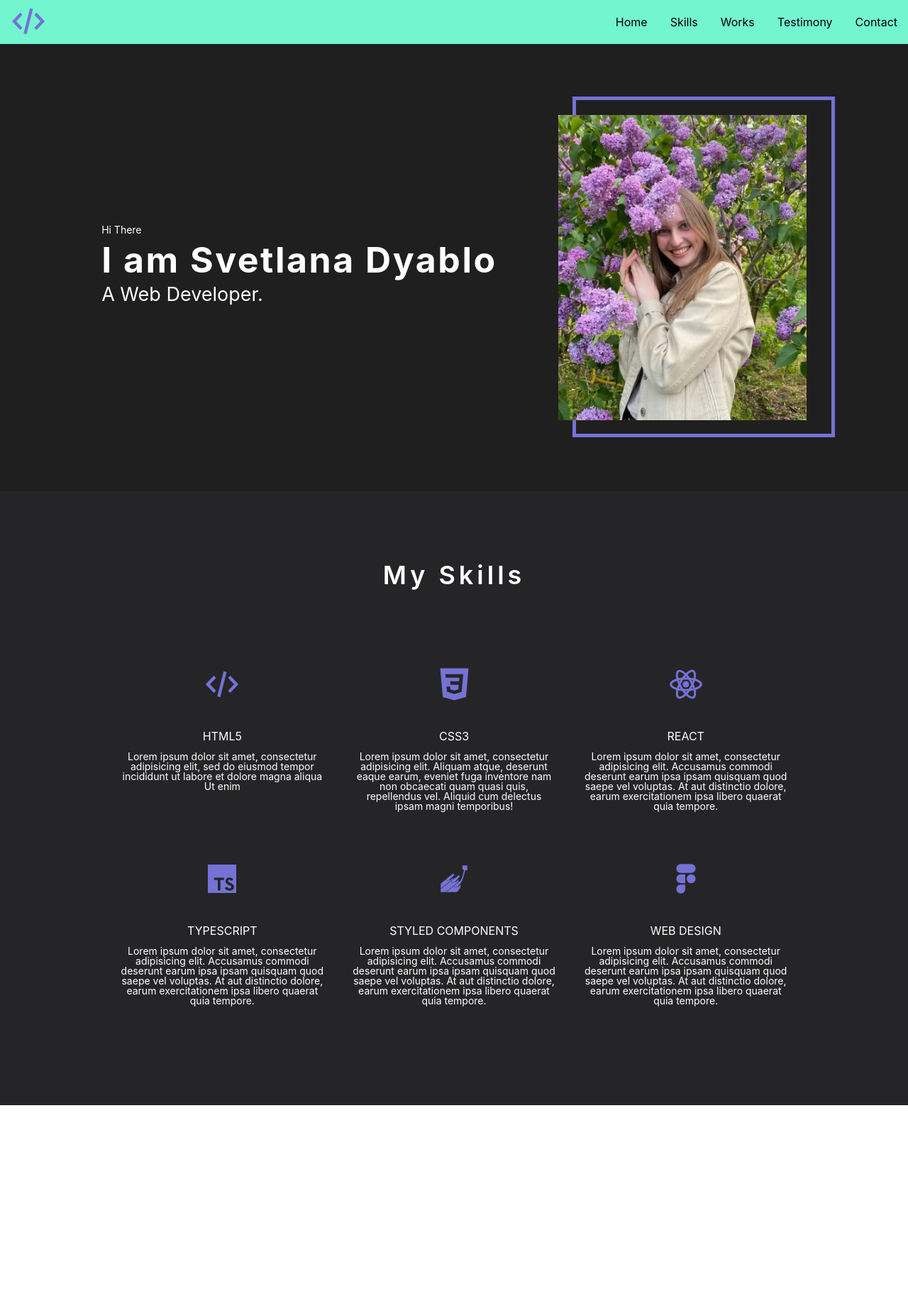
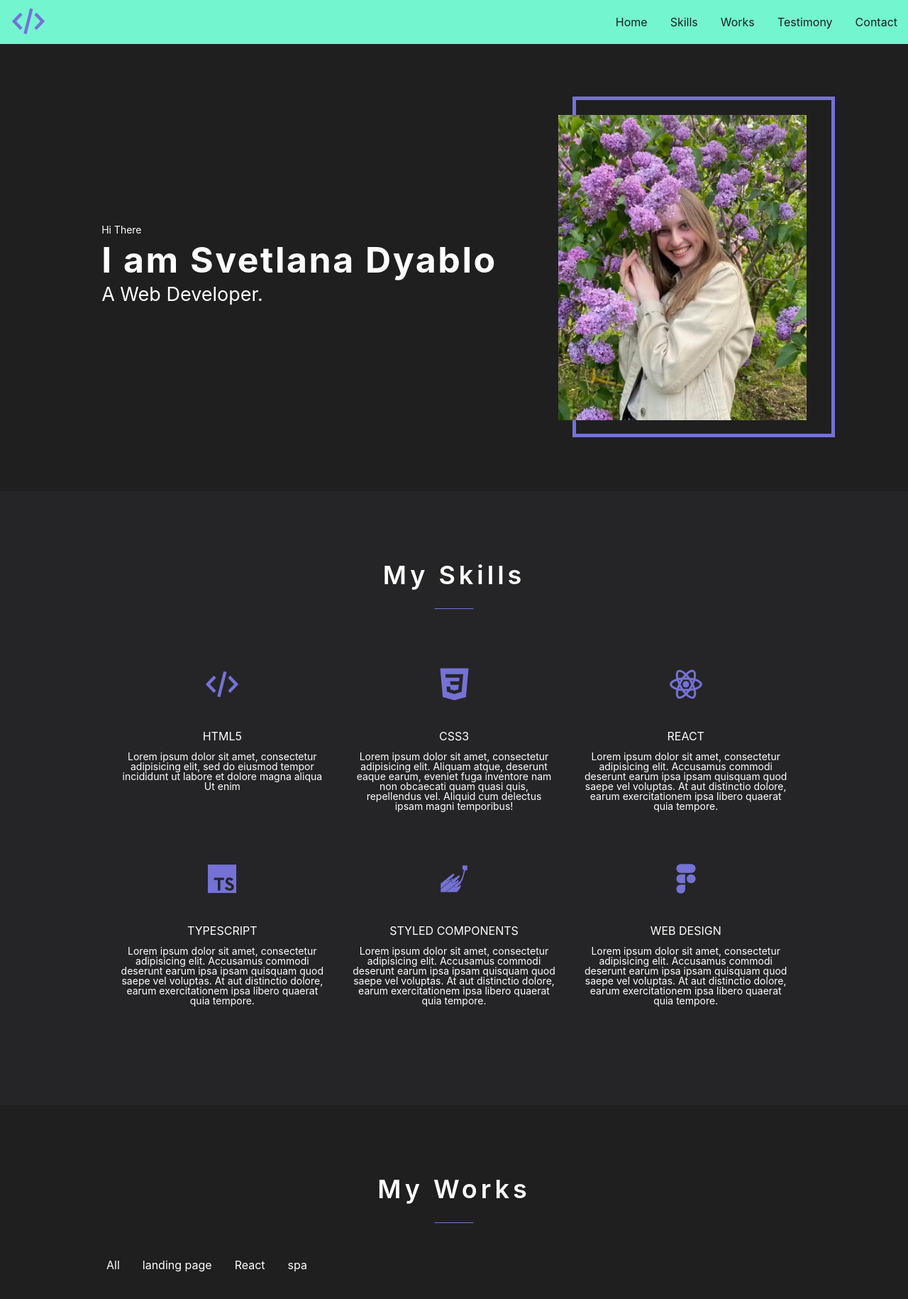
Before and after one commit to akach-dev/styled, a React (Create React App) app: page / in a window 1280 px wide. Shown: the top 1830 px of the page at 71% size. Before the commit the page ends 1557 px from the top, so only its background shows below. Built offline with nearby package versions, Linux system fonts and the light colour scheme.

Commit message:
update component Menu

```diff
--- a/src/App.tsx
+++ b/src/App.tsx
@@ -4,6 +4,7 @@ import {Header} from "./layout/header/Header";
 import {Hero} from "./layout/sections/hero/Hero";
 import {Wrapper} from "./components/Wrapper";
 import {Skills} from "./layout/sections/skills/Skills";
+import {Works} from "./layout/sections/works/Works";
 
 function App() {
   return (
@@ -12,8 +13,8 @@ function App() {
        <main>
          <Hero/>
          <Skills/>
+         <Works/>
        </main>
-
      </Wrapper>
 
   );
--- a/src/components/Title.tsx
+++ b/src/components/Title.tsx
@@ -6,5 +6,16 @@ export const Title = styled.h2`
   font-weight: 600;
   letter-spacing: 5px;
   text-align: center;
+  position: relative;
 
+  &::after {
+    content: '';
+    background-color: #7573D5;
+    position: absolute;
+    bottom: -0.83em;
+    left: 50%;
+    transform: translateX(-50%);
+    width: 55px;
+    height: 1px;
+  }
 `
--- a/src/components/menu/Menu.tsx
+++ b/src/components/menu/Menu.tsx
@@ -1,15 +1,20 @@
 import React from 'react';
 import styled from "styled-components";
 
-export const Menu = () => {
+type MenuPropsTypes = {
+  menuItems: string[]
+  color?: string
+}
+
+export const Menu = ({menuItems, color}: MenuPropsTypes) => {
   return (
-     <StyledMenu>
+     <StyledMenu color={color}>
        <ul>
-         <li><a href="">Home</a></li>
-         <li><a href="">Skills</a></li>
-         <li><a href="">Works</a></li>
-         <li><a href="">Testimony</a></li>
-         <li><a href="">Contact</a></li>
+         {
+           menuItems.map((menu, index) => (
+              <li key={index}><a href="">{menu}</a></li>
+           ))
+         }
        </ul>
      </StyledMenu>
   );
@@ -20,4 +25,8 @@ const StyledMenu = styled.nav`
     display: flex;
     column-gap: 2rem;
   }
+
+  li {
+    color: ${({color}) => color || 'rgba(31, 31, 32, 1)'}
+  }
 `
--- a/src/layout/header/Header.tsx
+++ b/src/layout/header/Header.tsx
@@ -3,11 +3,15 @@ import styled from "styled-components";
 import {Logo} from "../../components/logo/Logo";
 import {Menu} from "../../components/menu/Menu";
 
+const headerItems = [
+  'Home', 'Skills', 'Works', 'Testimony', 'Contact'
+]
+
 export const Header = () => {
   return (
      <StyledHeader>
        <Logo/>
-       <Menu/>
+       <Menu menuItems={headerItems}/>
      </StyledHeader>
   );
 };
--- /dev/null
+++ b/src/layout/sections/works/Works.tsx
@@ -0,0 +1,27 @@
+import React from 'react';
+import styled from "styled-components";
+import {Title} from "../../../components/Title";
+import {Menu} from "../../../components/menu/Menu";
+
+const workItwms = [
+  "All", 'landing page', 'React', 'spa'
+]
+
+export const Works = () => {
+  return (
+     <StyledWorks>
+       <Title>My Works</Title>
+       <Menu menuItems={workItwms} color={'#fff'}/>
+     </StyledWorks>
+  );
+};
+
+const StyledWorks = styled.section`
+  background: #1F1F20;
+  padding: 100px 150px;
+
+  h2:not(:last-child) {
+    margin-bottom: 2.25em;
+
+  }
+`
```
